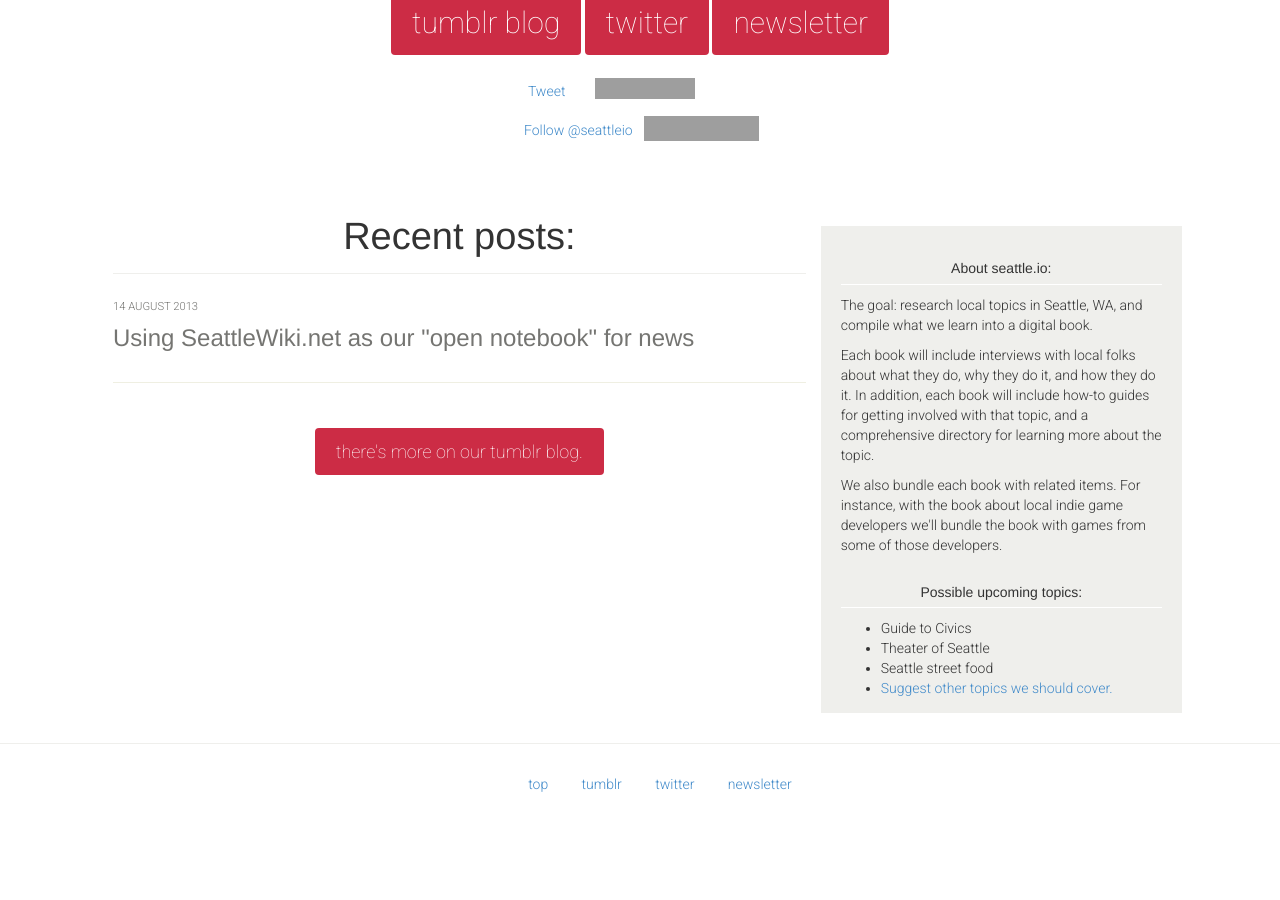
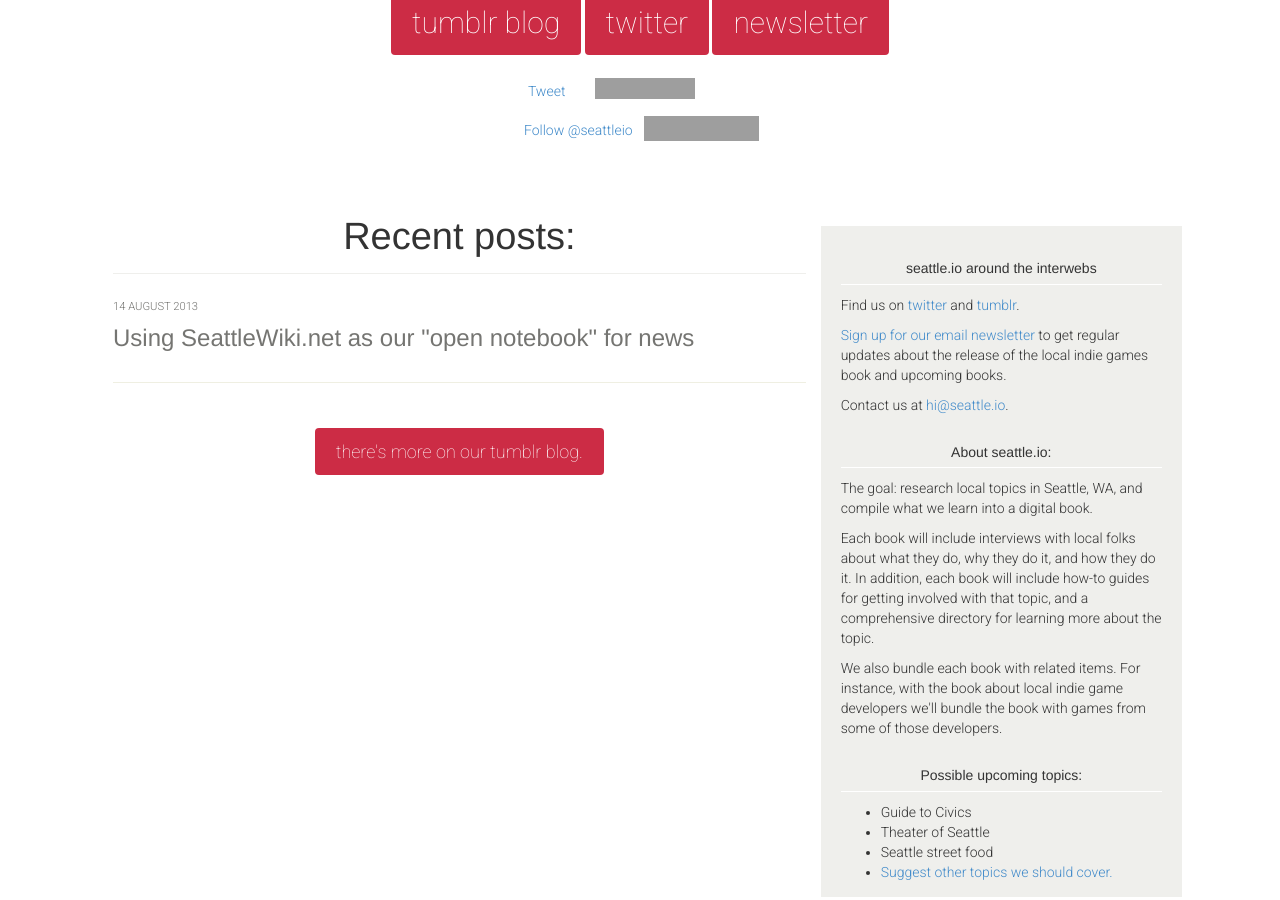
Before and after one commit to seattleio/seattleio.github.com, a Jekyll site: the page built from index.html, in a window 1280 px wide and 900 px high, scrolled down 1346 px. Built offline with Jekyll 4.4.1, drawn with Linux system fonts in a browser that asks for light colours; comment, search, counter and statistics services are not loaded; before the commit the page ends 2180 px from its top, so only the background shows below that; grey boxes are pictures that could not be loaded.

Commit message:
update index sidebar

```diff
--- a/index.html
+++ b/index.html
@@ -105,6 +105,12 @@
         <a class="btn readmore" href="http://seattleio.tumblr.com" target="_blank">there's more on our tumblr blog.</a>
       </section>
       <div class="col-lg-4 sidebar">
+        <h5>seattle.io around the interwebs</h5>
+        <p>Find us on <a href="http://twitter.com/seattleio" target="_blank">twitter</a> and <a href="http://seattleio.tumblr.com" target="_blank">tumblr</a>.</p>
+        <p><a href="{{ site.baseurl }}#mc_embed_signup">Sign up for our email newsletter</a> to get regular updates about the release of the local indie games book and upcoming books.</p>
+
+        <p>Contact us at <a href="mailto:hi@seattle.io">hi@seattle.io</a>.</p>
+
         <h5>About seattle.io:</h5>
         <p>The goal: research local topics in Seattle, WA, and compile what we learn into a digital book.</p>
         <p>Each book will include interviews with local folks about what they do, why they do it, and how they do it. In addition, each book will include how-to guides for getting involved with that topic, and a comprehensive directory for learning more about the topic.</p>
```
